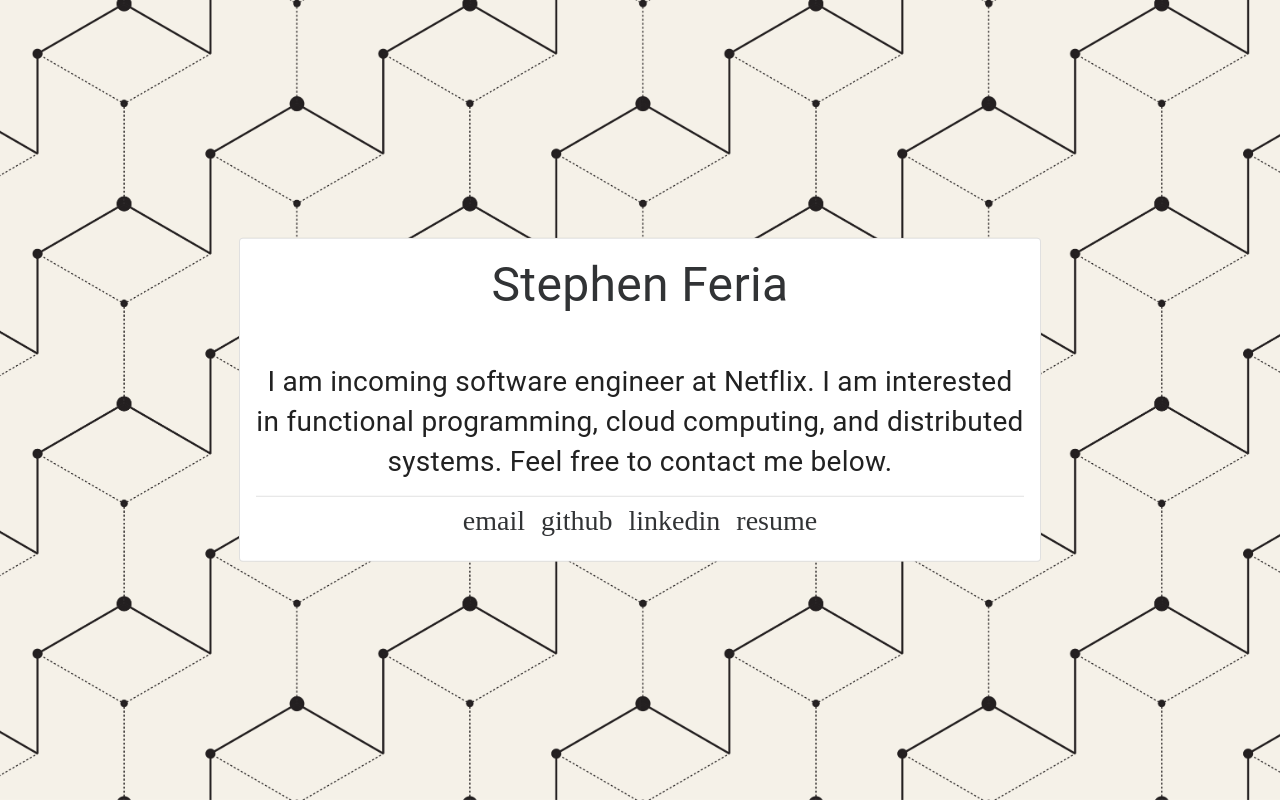
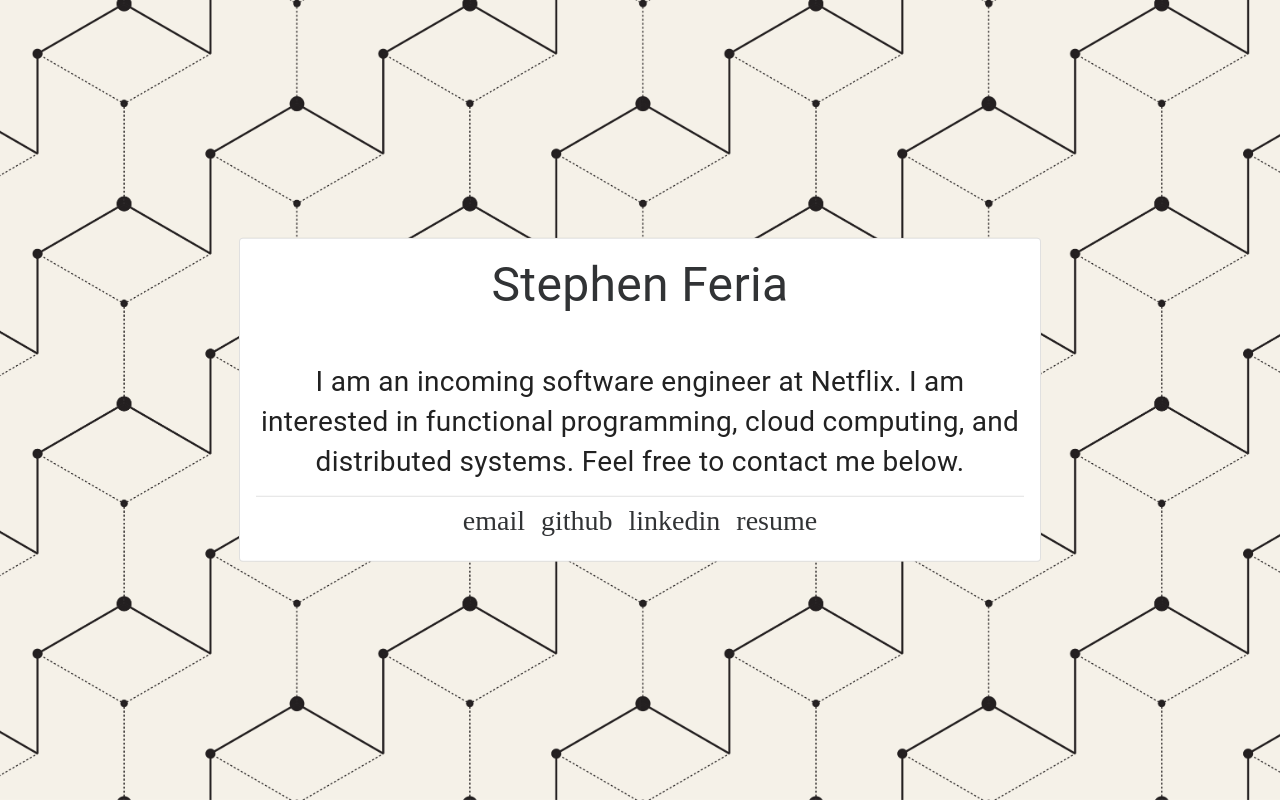
Before and after one commit to sferia003/personal-site, a React (Create React App) app: page / in a window 1280 px wide. Built offline with nearby package versions, Linux system fonts and the light colour scheme.

Commit message:
Fixed typo

```diff
--- a/src/App.jsx
+++ b/src/App.jsx
@@ -39,7 +39,7 @@
 });
 
 const name = "Stephen Feria"
-const description = "I am incoming software engineer at Netflix. I am interested in functional programming, cloud computing, and distributed systems. "
+const description = "I am an incoming software engineer at Netflix. I am interested in functional programming, cloud computing, and distributed systems. "
  + "Feel free to contact me below."
 const App = () => {
   return (
```
